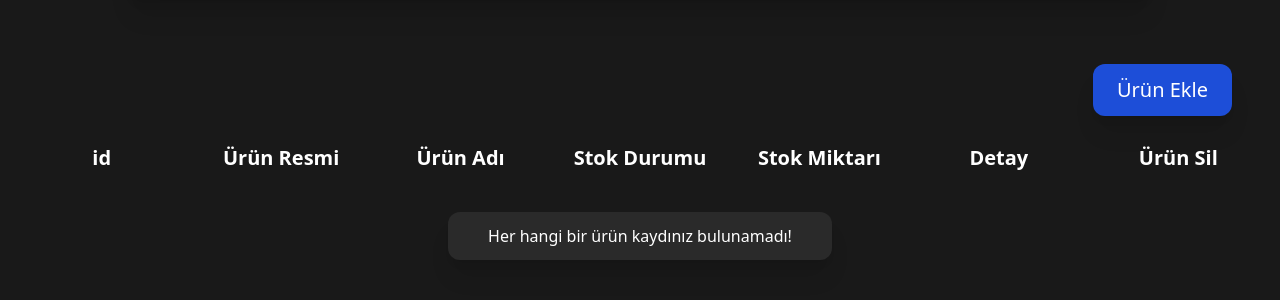
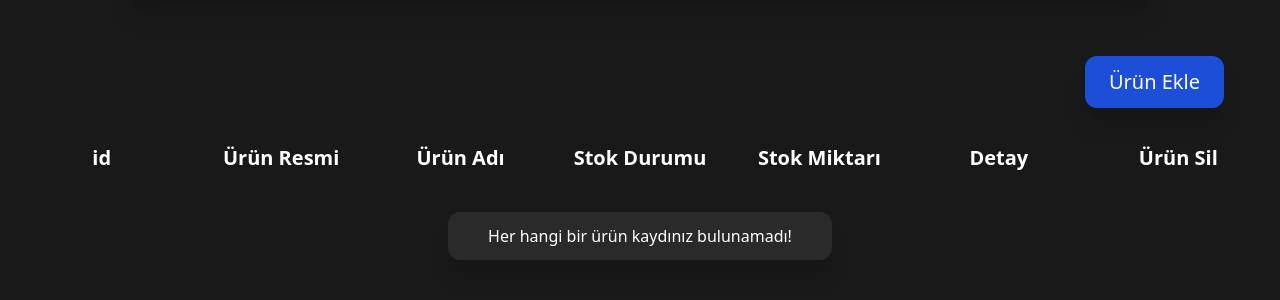
Before and after one commit to ahmetozmtn/ProductInventory, a Flask app: page /products in a window 1280 px wide. Shown: the part 88-388 px from the top of the page. Run offline with Flask 3, Linux system fonts and the light colour scheme; some libraries are stand-ins or nearby versions.

Commit message:
product.html edited

```diff
--- a/templates/products.html
+++ b/templates/products.html
@@ -41,9 +41,9 @@
             </div>
         </header>
 
-        <div class="flex justify-end text-white text-xl mb-4 mt-16">
+        <div class="flex justify-end text-white text-xl mb-6 mt-14">
             <a
-                class="rounded-xl shadow-xl bg-blue-700 hover:bg-blue-600 px-6 py-3 mr-12"
+                class="rounded-xl shadow-xl bg-blue-700 hover:bg-blue-600 px-6 py-3 mr-14"
                 href="/productadd"
                 >Ürün Ekle</a
             >
```
